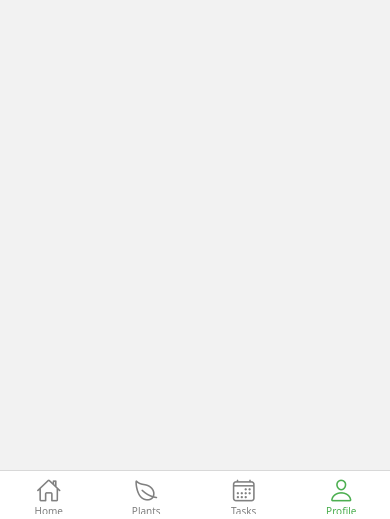
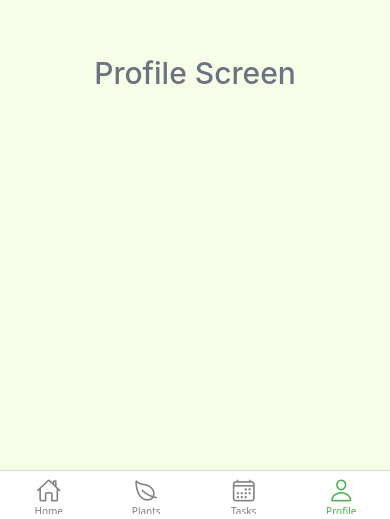
Before and after one commit to Emiltps/plantBase-Frontend, a React Native app: screen /Profile in a window 390 px wide. Shown: the part 325-844 px from the top of the page. Built offline with nearby package versions, Linux system fonts and the light colour scheme.

Commit message:
add placeholder text to screens

```diff
--- a/src/components/screens/HomeScreen.tsx
+++ b/src/components/screens/HomeScreen.tsx
@@ -1,5 +1,9 @@
-import { View } from 'react-native';
+import { View, Text } from 'react-native';
 
 export default function HomeScreen() {
-  return <View></View>;
+  return (
+    <View className="flex-1 items-center justify-center bg-lime-50">
+      <Text className="text-3xl font-medium text-gray-500">Home Screen</Text>
+    </View>
+  );
 }
--- a/src/components/screens/MyPlantsScreen.tsx
+++ b/src/components/screens/MyPlantsScreen.tsx
@@ -1,5 +1,9 @@
-import { View } from 'react-native';
+import { View, Text } from 'react-native';
 
 export default function MyPlantsScreen() {
-  return <View></View>;
+  return (
+    <View className="flex-1 items-center justify-center bg-lime-50">
+      <Text className="text-3xl font-medium text-gray-500">Plants Screen</Text>
+    </View>
+  );
 }
--- a/src/components/screens/ProfileScreen.tsx
+++ b/src/components/screens/ProfileScreen.tsx
@@ -1,5 +1,9 @@
-import { View } from 'react-native';
+import { View, Text } from 'react-native';
 
 export default function ProfileScreen() {
-  return <View></View>;
+  return (
+    <View className="flex-1 items-center justify-center bg-lime-50">
+      <Text className="text-3xl font-medium text-gray-500">Profile Screen</Text>
+    </View>
+  );
 }
--- a/src/components/screens/UpcomingTasksScreen.tsx
+++ b/src/components/screens/UpcomingTasksScreen.tsx
@@ -1,5 +1,9 @@
-import { View } from 'react-native';
+import { View, Text } from 'react-native';
 
 export default function UpcomingTasksScreen() {
-  return <View></View>;
+  return (
+    <View className="flex-1 items-center justify-center bg-lime-50">
+      <Text className="text-3xl font-medium text-gray-500">Tasks Screen</Text>
+    </View>
+  );
 }
```
